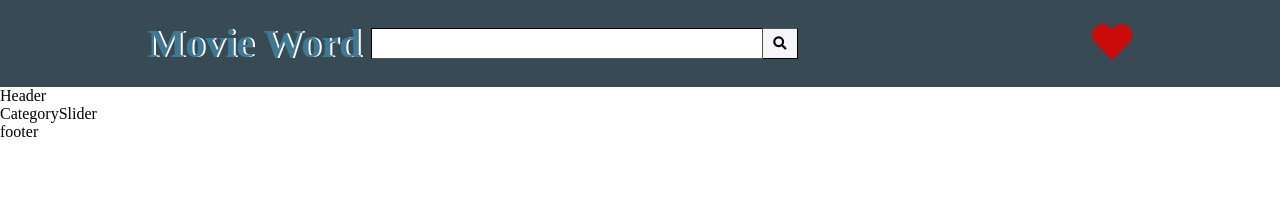
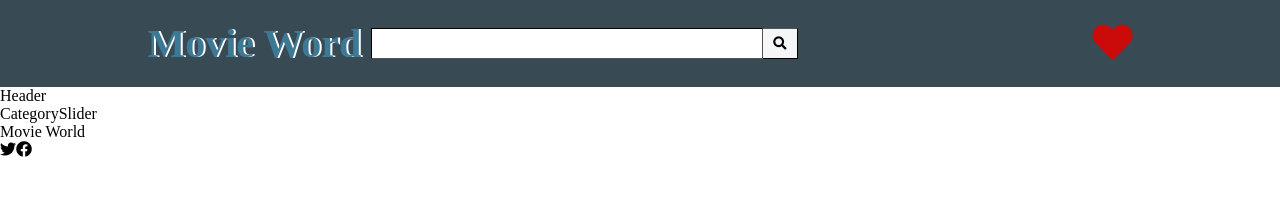
Before and after one commit to mackey7/movieWorld, a React (Create React App) app in the folder movie-world/: page / in a window 1280 px wide. Shown: the top 213 px of the page. Built offline with nearby package versions, Linux system fonts and the light colour scheme.

Commit message:
create html structure

```diff
--- a/movie-world/src/components/Footer/Footer.js
+++ b/movie-world/src/components/Footer/Footer.js
@@ -9,7 +9,19 @@ export const Footer = () => {
 
     return (
 
-        <FooterWrapper> footer </FooterWrapper>
+        <FooterWrapper>
+            <div>
+                Movie World
+
+            </div>
+            <div>
+                <i className="fab fa-twitter"></i>
+                <i className="fab fa-facebook"></i>
+
+            </div>
+
+
+        </FooterWrapper>
 
     )
 }
```
